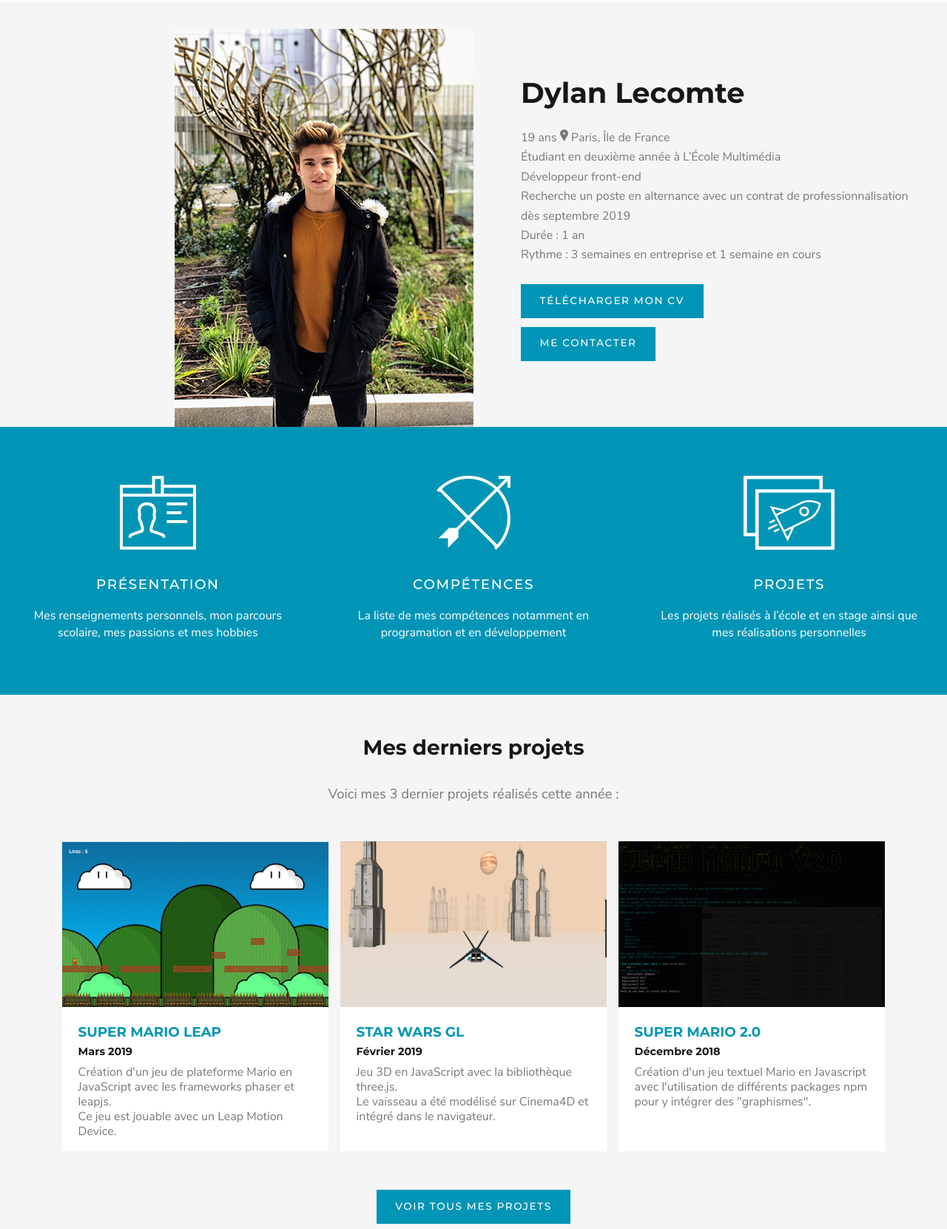
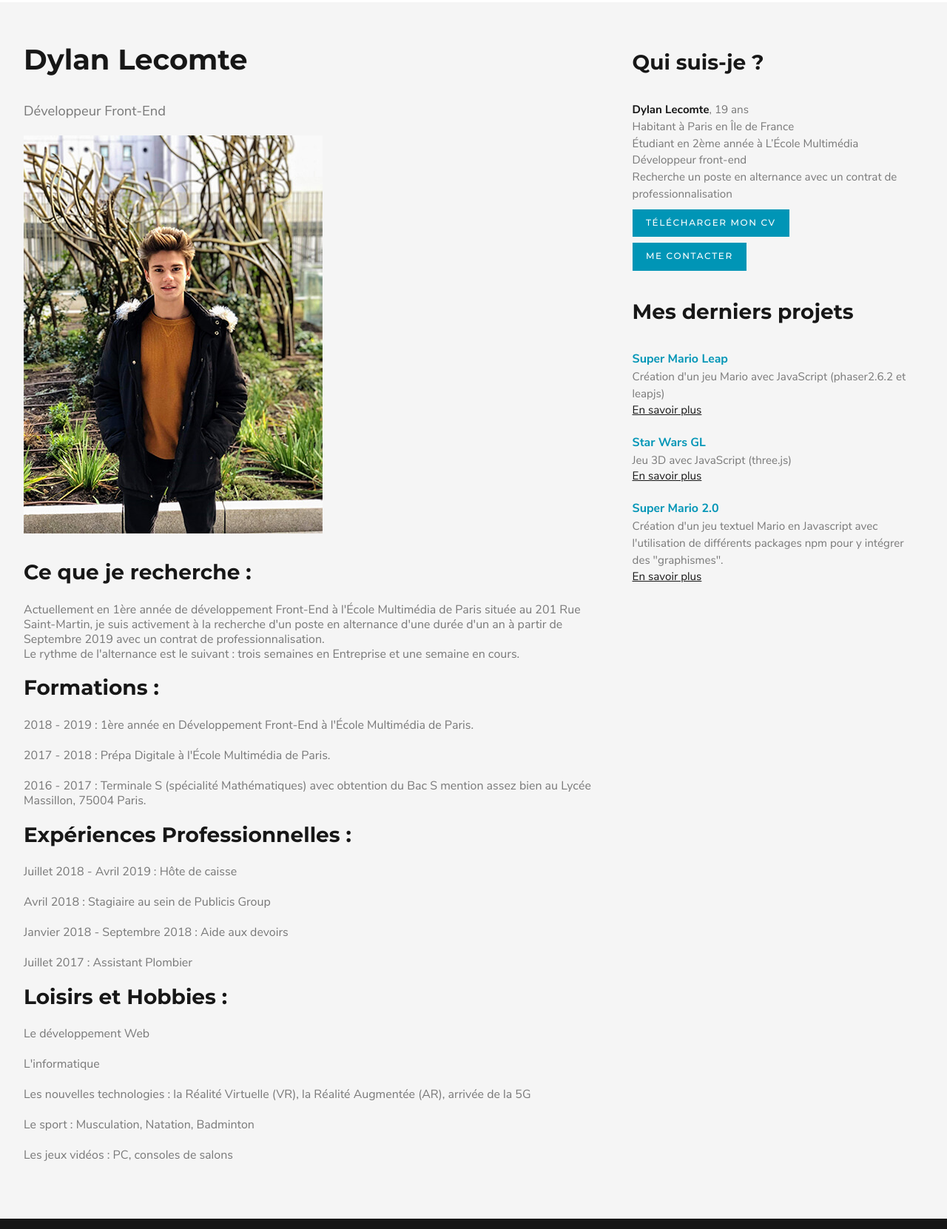
Before and after one commit to Prototype91/Portfolio_Lecomte_Dylan, a plain HTML site: page presentation.html in a window 1280 px wide. Shown: the part 99-1760 px from the top of the page at 74% size. Drawn offline with Linux system fonts and the light colour scheme.

Commit message:
informations added and burger menu bug fixed

```diff
--- a/presentation.html
+++ b/presentation.html
@@ -1,13 +1,17 @@
 <!DOCTYPE html>
 <html lang="fr">
+
 <head>
     <link rel="shortcut icon" href="images/favico.ico" type="image/x-icon">
     <meta charset="UTF-8">
     <meta name="viewport" content="width=device-width, initial-scale=1.0, user-scalable=no">
-    <title>Portfolio - Lecomte Dylan - Page d'accueil</title>
+    <title>Portfolio Dylan Lecomte - Présentation</title>
     <link rel="stylesheet" href="css/template.css">
-    <link rel="stylesheet" href="css/index.css">
+    <link rel="stylesheet" href="css/pages.css">
+    <link rel="stylesheet" href="glide/glide.core.min.css">
+    <link rel="stylesheet" href="glide/glide.theme.min.css">
 </head>
+
 <body>
 
     <nav class="tmp-menu" data-state="closed">
@@ -30,96 +34,117 @@
 
     </nav>
 
-    <main class="tmp-main home">
+    <main class="tmp-main">
 
-        <header>
+        <section class="project-content tmp-content">
 
-            <div class="image">
-                <img src="images/index/photo de profile.jpg" alt="Avatar de Dylan Lecomte" class="img-responsive" height="500px">
-            </div>
+            <header>
 
-            <div class="text">
                 <h1 class="tmp-title1">Dylan Lecomte</h1>
-                <p>
-                    19 ans <span class="picto-location"></span> Paris, Île de France<br>
-                    Étudiant en deuxième année à L’École Multimédia<br>
-                    Développeur front-end <br>
-                    Recherche un poste en alternance avec un contrat de professionnalisation dès septembre 2019 <br>
-                    Durée : 1 an <br>
-                    Rythme : 3 semaines en entreprise et 1 semaine en cours
-                </p>
-                <div class="buttons">
-                    <a href="pdf/cv.pdf" class="tmp-btn">Télécharger mon CV</a>
-                    <br>
-                    <a href="contact.html" class="tmp-btn">Me contacter</a>
+                <p>Développeur Front-End</p>
+
+                <div class="image">
+                    <img src="images/index/photo de profile.jpg" alt="Avatar de Dylan Lecomte" class="img-responsive"
+                        height="500px">
                 </div>
-            </div>
 
-        </header>
+            </header>
 
-        <nav class="headings">
+            <h2 class="tmp-title2">Ce que je recherche :</h2>
 
-            <a href="presentation.html">
-                <img src="images/index/presentation.svg" alt="Pictogramme représentant une carte d'identité">
-                <h2>Présentation</h2>
-                <p>Mes renseignements personnels, mon parcours scolaire, mes passions et mes hobbies</p>
-            </a>
-            <a href="competences.html">
-                <img src="images/index/skills.svg" alt="Pictogramme représentant une carte d'identité">
-                <h2>Compétences</h2>
-                <p>La liste de mes compétences notamment en programation et en développement</p>
-            </a>
-            <a href="projet.html">
-                <img src="images/index/projects.svg" alt="Pictogramme représentant une carte d'identité">
-                <h2>Projets</h2>
-                <p>Les projets réalisés à l’école et en stage ainsi que mes réalisations personnelles</p>
-            </a>
+            <p>
+                Actuellement en 1ère année de développement Front-End à l'École Multimédia de Paris située au 201 Rue Saint-Martin, je suis activement à la recherche d'un poste en alternance d'une durée d'un an à partir de Septembre 2019 avec un contrat de professionnalisation. <br>
+                Le rythme de l'alternance est le suivant : trois semaines en Entreprise et une semaine en cours.
+            </p>
 
-        </nav>
+            <h2 class="tmp-title2">Formations :</h2>
 
-        <section class="last-projects">
+            <p>
+                2018 - 2019 : 1ère année en Développement Front-End à l'École Multimédia de Paris.
+            </p>
+            <p>
+                2017 - 2018 : Prépa Digitale à l'École Multimédia de Paris.
+            </p>
+            <p>
+                2016 - 2017 : Terminale S (spécialité Mathématiques) avec obtention du Bac S mention assez bien au Lycée
+                Massillon, 75004 Paris.
+            </p>
 
-            <h2 class="tmp-title2">Mes derniers projets</h2>
+            <h2 class="tmp-title2">Expériences Professionnelles :</h2>
 
-            <p>Voici mes 3 dernier projets réalisés cette année :</p>
+            <p>
+                Juillet 2018 - Avril 2019 : Hôte de caisse
+            </p>
+            <p>
+                Avril 2018 : Stagiaire au sein de Publicis Group
+            </p>
+            <p>
+                Janvier 2018 - Septembre 2018 : Aide aux devoirs
+            </p>
+            <p>
+                Juillet 2017 : Assistant Plombier
+            </p>
 
-            <div class="projects">
+            <h2 class="tmp-title2">Loisirs et Hobbies :</h2>
 
-                    <a href="https://github.com/Prototype91/Super_Mario_Leap" class="project">
-                        <img src="images/projets/mario.jpg" alt="Photo du projet ???" class="img-responsive">
-                        <div class="text">
-                            <h3>Super Mario Leap</h3>
-                            <span>Mars 2019</span>
-                            <p>Création d'un jeu de plateforme Mario en JavaScript avec les frameworks phaser et leapjs. <br>
-                            Ce jeu est jouable avec un Leap Motion Device.</p>
-                        </div>
-                    </a>
-
-                    <a href="https://github.com/Prototype91/Star_Wars_GL" class="project">
-                        <img src="images/projets/accueil.jpg" alt="Photo du projet ???" class="img-responsive">
-                        <div class="text">
-                            <h3>Star Wars GL</h3>
-                            <span>Février 2019</span>
-                            <p>Jeu 3D en JavaScript avec la bibliothèque three.js. <br>
-                            Le vaisseau a été modélisé sur Cinema4D et intégré dans le navigateur.</p>
-                        </div>
-                    </a>
-
-                <a href="https://github.com/Prototype91/Super_Mario_2.0" class="project">
-                    <img src="images/projets/text.jpg" alt="Photo du projet ???" class="img-responsive">
-                    <div class="text">
-                        <h3>Super Mario 2.0</h3>
-                        <span>Décembre 2018</span>
-                        <p>Création d'un jeu textuel Mario en Javascript avec l'utilisation de différents packages npm pour y intégrer des "graphismes".</p>
-                    </div>
-                </a>
+            <p>
+                Le développement Web
+            </p>
+            <p>
+                L'informatique
+            </p>
+            <p>
+                Les nouvelles technologies : la Réalité Virtuelle (VR), la Réalité Augmentée (AR), arrivée de la 5G
+            </p>
+            <p>
+                Le sport : Musculation, Natation, Badminton
+            </p>
+            <p>
+                Les jeux vidéos : PC, consoles de salons
+            </p>
 
 
-            </div>
+        </section>
 
-            <a href="projet.html" class="tmp-btn">Voir tous mes projets</a>
+        <aside class="tmp-aside">
 
-        </section>
+            <section class="infos">
+
+                <h2 class="tmp-title2">Qui suis-je ?</h2>
+                <p>
+                    <strong>Dylan Lecomte</strong>, 19 ans<br>
+                    Habitant à Paris en Île de France<br>
+                    Étudiant en 2ème année à L’École Multimédia<br>
+                    Développeur front-end<br>
+                    Recherche un poste en alternance avec un contrat de professionnalisation
+                </p>
+                <a href="pdf/cv.pdf" class="tmp-btn-small">Télécharger mon CV</a>
+                <br>
+                <a href="contact.html" class="tmp-btn-small">Me contacter</a>
+
+            </section>
+
+            <section class="projects">
+
+                <h2 class="tmp-title2">Mes derniers projets</h2>
+
+                <h3>Super Mario Leap</h3>
+                <p>Création d'un jeu Mario avec JavaScript (phaser2.6.2 et leapjs)</p>
+                <a href="https://github.com/Prototype91/Super_Mario_Leap">En savoir plus</a>
+
+                <h3>Star Wars GL</h3>
+                <p>Jeu 3D avec JavaScript (three.js)</p>
+                <a href="https://github.com/Prototype91/Star_Wars_GL">En savoir plus</a>
+
+                <h3>Super Mario 2.0</h3>
+                <p>Création d'un jeu textuel Mario en Javascript avec l'utilisation de différents packages npm pour y
+                    intégrer des "graphismes".</p>
+                <a href="https://github.com/Prototype91/Super_Mario_2.0">En savoir plus</a>
+
+            </section>
+
+
+        </aside>
 
     </main>
 
@@ -152,4 +177,5 @@
     <script src="scripts/menu.js"></script>
 
 </body>
+
 </html>
```
Also changed, not shown: competences.html (+11 -3 lines), contact.html (+1 -1 lines), erreur404.html (+2 -4 lines), index.html (+1 -1 lines), projet.html (+79 -18 lines), 1 other file.
